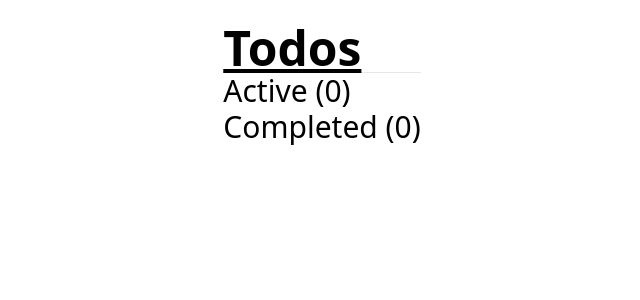
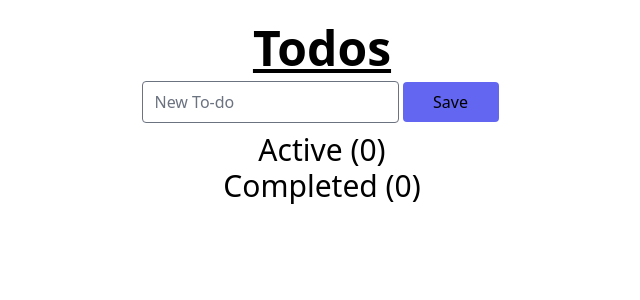
Before and after one commit to jimmywalsh/vue-todo-app, a Vue app: page / in a window 1280 px wide. Shown: the top 300 px of the page, without its empty margins (318-958 px from the left). Built offline with nearby package versions, Linux system fonts and the light colour scheme.

Commit message:
add CreateTodo component

```diff
--- a/package.json
+++ b/package.json
@@ -18,6 +18,7 @@
   },
   "devDependencies": {
     "@pinia/testing": "0.0.14",
+    "@tailwindcss/forms": "0.5.3",
     "@vitejs/plugin-vue": "4.0.0",
     "@vue/test-utils": "2.0.0-rc.18",
     "autoprefixer": "10.4.13",
--- /dev/null
+++ b/src/components/CreateTodo.vue
@@ -0,0 +1,11 @@
+<script lang="ts" setup>
+</script>
+
+<template>
+  <div class="my-2">
+    <input class="rounded" type="text" placeholder="New To-do" />
+    <button type="button" class="bg-indigo-500 h-10 rounded w-24 mx-1 ">
+      Save
+    </button>
+  </div>
+</template>
--- a/src/components/TodoList.vue
+++ b/src/components/TodoList.vue
@@ -1,5 +1,6 @@
 <script lang="ts" setup>
-import useTodosStore from '@/stores/todosStore';
+import useTodosStore from '@/stores/todosStore'
+import CreateTodo from '@/components/CreateTodo.vue'
 
 const todosStore = useTodosStore()
 
@@ -7,8 +8,10 @@ const { activeCount, completedCount } = todosStore
 </script>
 
 <template>
-  <div class="columns-1">
+  <div class="flex flex-col justify-center items-center w-full">
   <h1 class="text-5xl font-bold underline">Todos</h1>
+  <hr />
+  <CreateTodo />
   <hr />
   <section>
     <h2 class="text-3xl font-semi-bold">Active ({{ activeCount }})</h2>
--- a/tailwind.config.js
+++ b/tailwind.config.js
@@ -8,5 +8,7 @@ module.exports = {
   theme: {
     extend: {},
   },
-  plugins: [],
+  plugins: [
+    require('@tailwindcss/forms')
+  ],
 }
```
Also changed, not shown: 1 other file (tests, documents, lock files or other folders).
